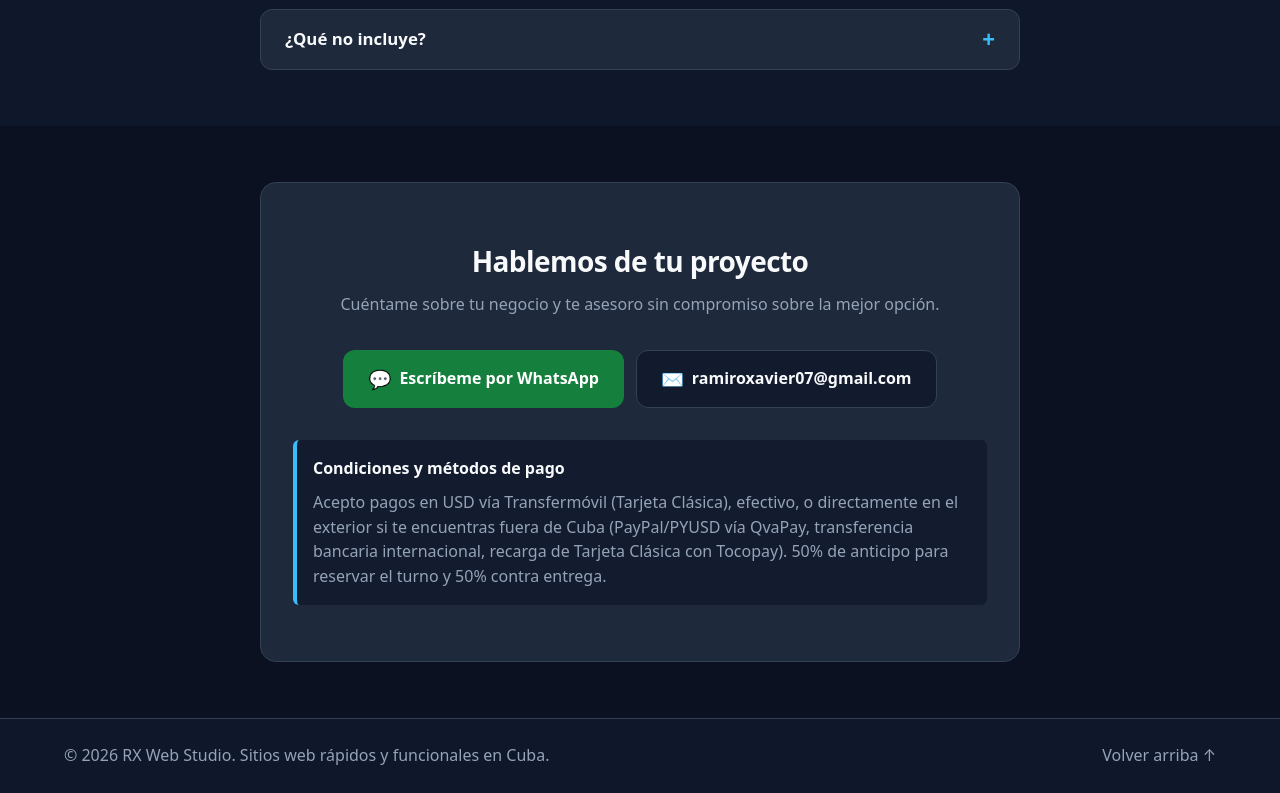
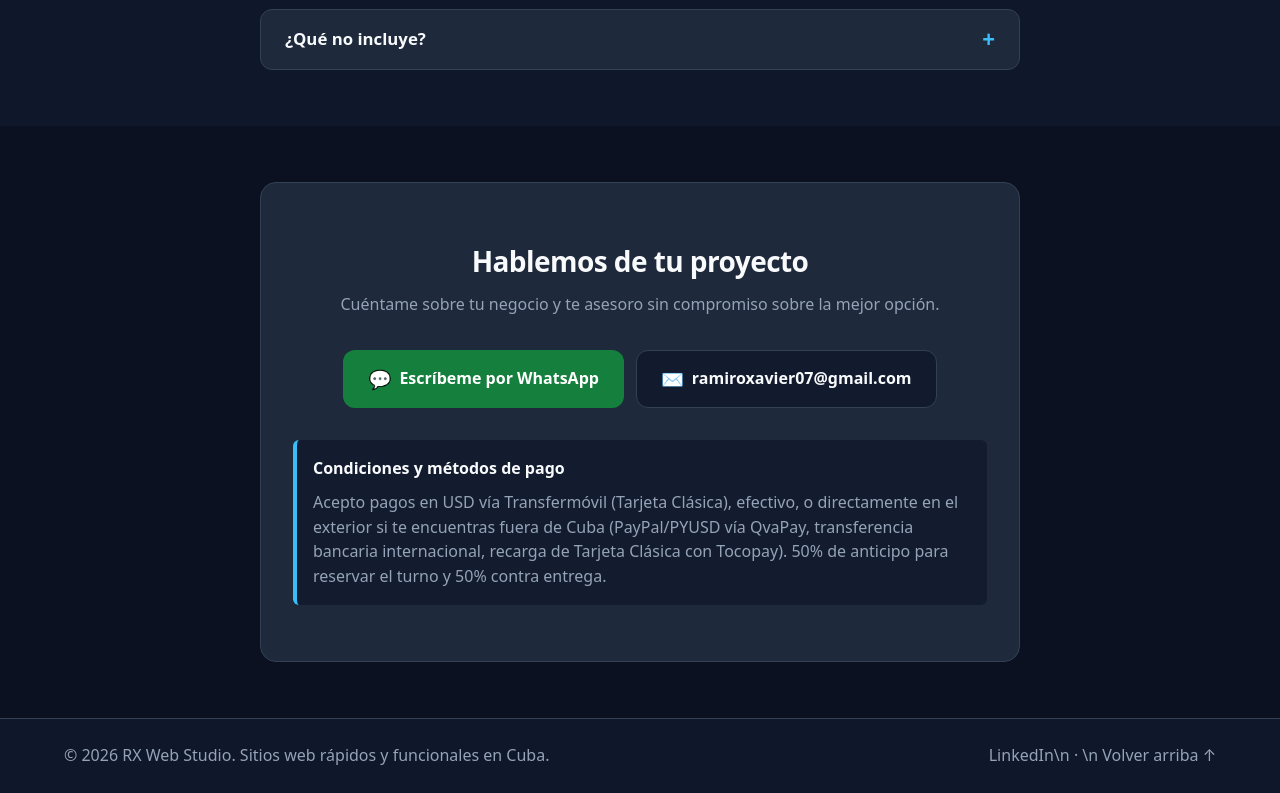
Before and after one commit to RAMIR007/Sitio-de-presentaci-n-y-venta-de-servicios-web--Cuba-, a plain HTML site: page index.html in a window 1280 px wide. Shown: the part 4132-4925 px from the top of the page. Drawn offline with Linux system fonts and the light colour scheme.

Commit message:
Add LinkedIn profile link to site footer

```diff
--- a/index.html
+++ b/index.html
@@ -445,7 +445,7 @@
     <div class="container footer-container">
       <p class="footer-copy">&copy; 2026 RX Web Studio. Sitios web rápidos y funcionales en Cuba.</p>
       <p class="footer-links">
-        <a href="#hero">Volver arriba ↑</a>
+        <a href="https://www.linkedin.com/in/ramiro-xavier-mantilla-megret-3811201b1/" target="_blank" rel="noopener noreferrer">LinkedIn</a>\n        <span aria-hidden="true"> · </span>\n        <a href="#hero">Volver arriba ↑</a>
       </p>
     </div>
   </footer>
```
